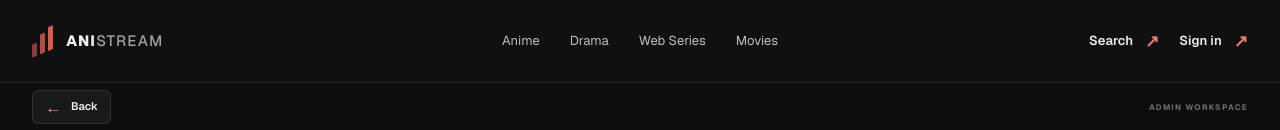
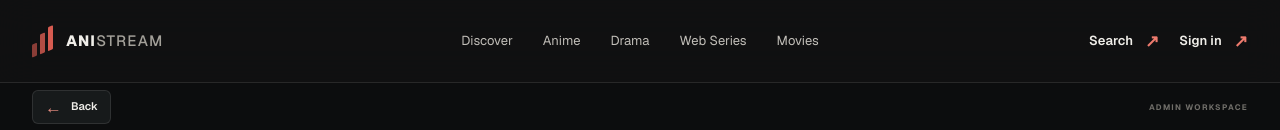
Before and after one commit to HappyS2307/anistream, a Next.js app: page /admin in a window 1280 px wide. Shown: the top 130 px of the page. Built offline with nearby package versions, Linux system fonts and the light colour scheme; no server answers.

Commit message:
Add Discover to shared navigation

```diff
--- a/src/components/site-header.tsx
+++ b/src/components/site-header.tsx
@@ -9,7 +9,13 @@ const categories = [
   { label: "Movies", href: "/movies", id: "movies" },
 ];
 
-export function SiteHeader({ activeCategory }: { activeCategory?: string }) {
+export function SiteHeader({
+  activeCategory,
+  activePage,
+}: {
+  activeCategory?: string;
+  activePage?: string;
+}) {
   return (
     <header className="site-header" id="top">
       <div className="site-header__inner">
@@ -25,6 +31,9 @@ export function SiteHeader({ activeCategory }: { activeCategory?: string }) {
         </Link>
 
         <nav className="site-nav" aria-label="Browse categories">
+          <Link href="/explore" aria-current={activePage === "discover" ? "page" : undefined}>
+            Discover
+          </Link>
           {categories.map((category) => (
             <Link
               key={category.href}
```
